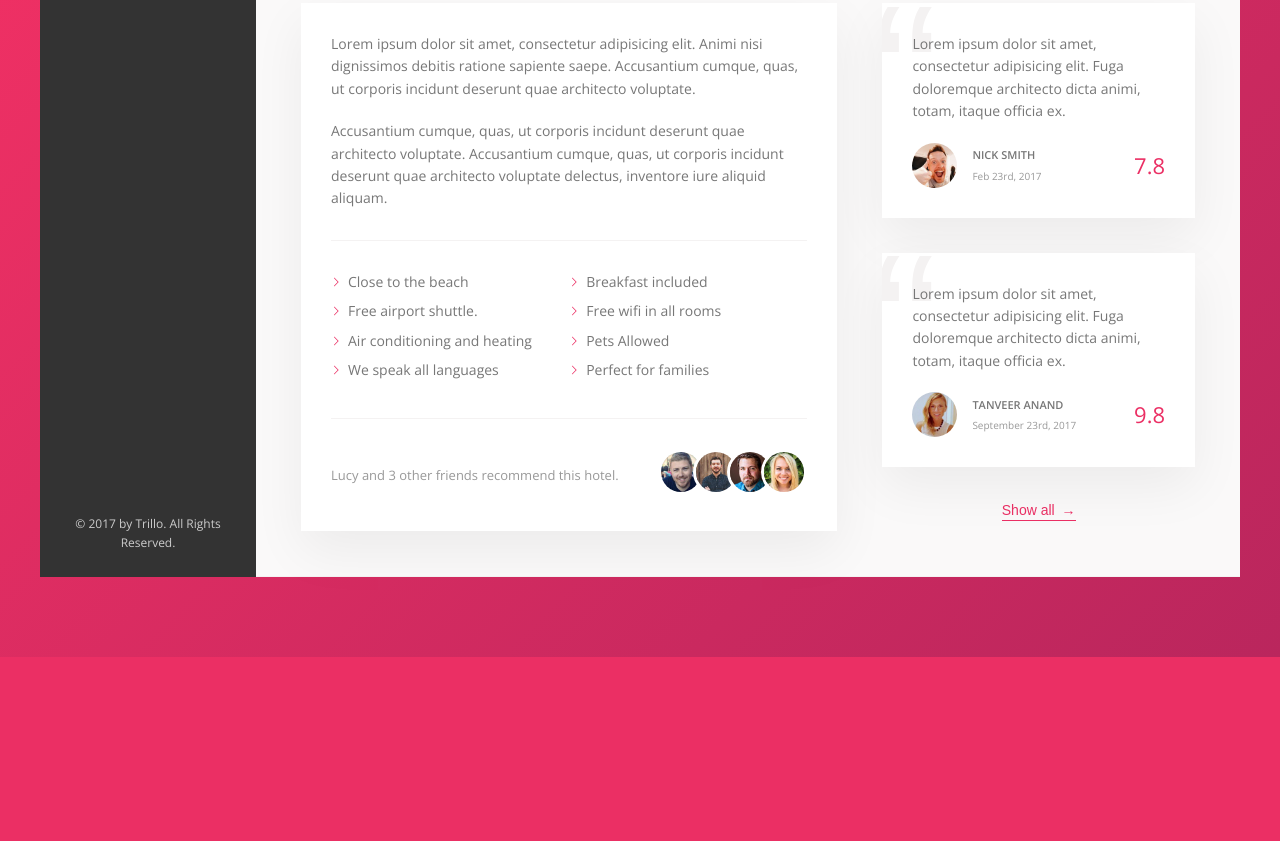
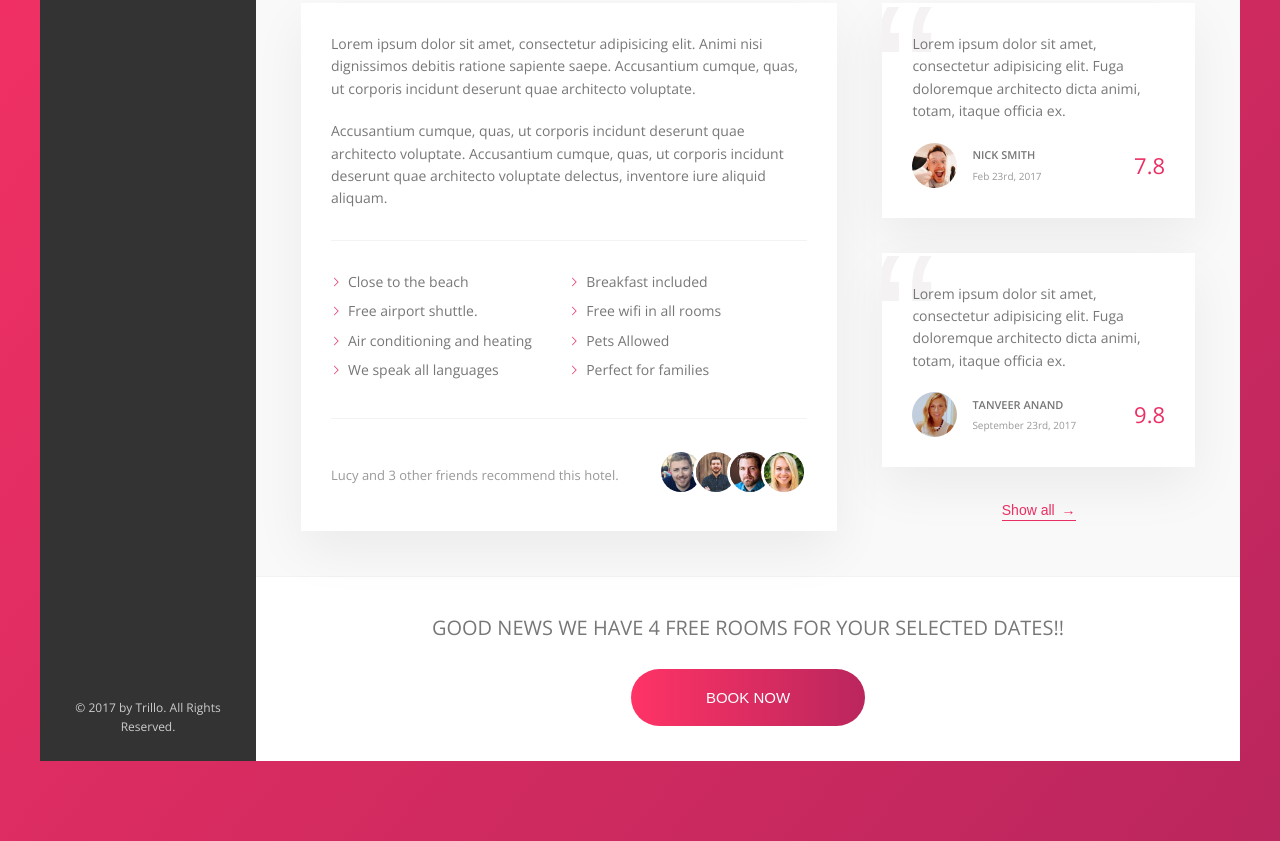
Before and after one commit to theTurbanCoder/Trillio-Flex-box, a website: page index.html in a window 1280 px wide. Shown: the part 644-1485 px from the top of the page. Before the commit the page ends 1301 px from the top, so only its background shows below. Drawn offline with nearby package versions, Linux system fonts and the light colour scheme.

Commit message:
update dbooking section with visible and invisible sections.

```diff
--- a/index.html
+++ b/index.html
@@ -204,6 +204,17 @@
                         </div>
                     </div>
 
+                    <div class="cta">
+                        <h2 class="cta__book-now">
+                            Good news we have 4 free rooms for your selected dates!!
+                        </h2>
+                        <button class="btn">
+                            <span class="btn__visible">Book now</span>
+                            <span class="btn__invisible">Only 4 rooms left!!!</span>
+
+                        </button>
+                    </div>
+
 
                 </main>
             </div>
--- a/sass/_components.scss
+++ b/sass/_components.scss
@@ -536,3 +536,92 @@
     align-items: center;
 
 }
+
+
+
+//////////////////////////////@at-root
+// Call to Action
+
+
+.cta{
+
+    padding: 3.5rem 0;
+    text-align: center;
+
+    &__book-now {
+        text-transform: uppercase;
+        font-size: 2rem;
+        font-weight: 300;
+        margin-bottom: 2.5rem;
+    }
+}
+
+
+.btn {
+
+    font-size: 1.5rem;
+    font-weight: 300;
+    text-transform: uppercase;
+    border-radius: 100px;
+    border: none;
+    background-image: linear-gradient(to right, var( --color-primary-light), var(--color-primary-dark));
+    color: #fff;
+    position: relative;
+    overflow: hidden;
+    cursor: pointer;
+
+
+    & > *{
+
+        display: inline-block;
+        transition: all 0.2s;
+        height: 100%;
+        width: 100%;
+    }
+
+
+
+    &__visible{
+
+
+        padding: 2rem 7.5rem;
+
+
+    }
+
+    &__invisible{
+
+        position: absolute;
+        left: 0;
+        top: -100%;
+        padding: 2rem 0;
+    }
+
+
+    &:hover {
+        background-image: linear-gradient(to left, var( --color-primary-light), var(--color-primary-dark));
+    }
+
+
+
+    &:hover &__visible {
+
+        transform: translateY(100%);
+
+    }
+
+
+    &:hover  &__invisible{
+
+            top: 0%;
+
+        }
+
+
+    &:focus {
+
+        outline: none;
+        animation: pulsate 1s infinite;
+    }
+
+}
```
Also changed, not shown: css/style.css.
